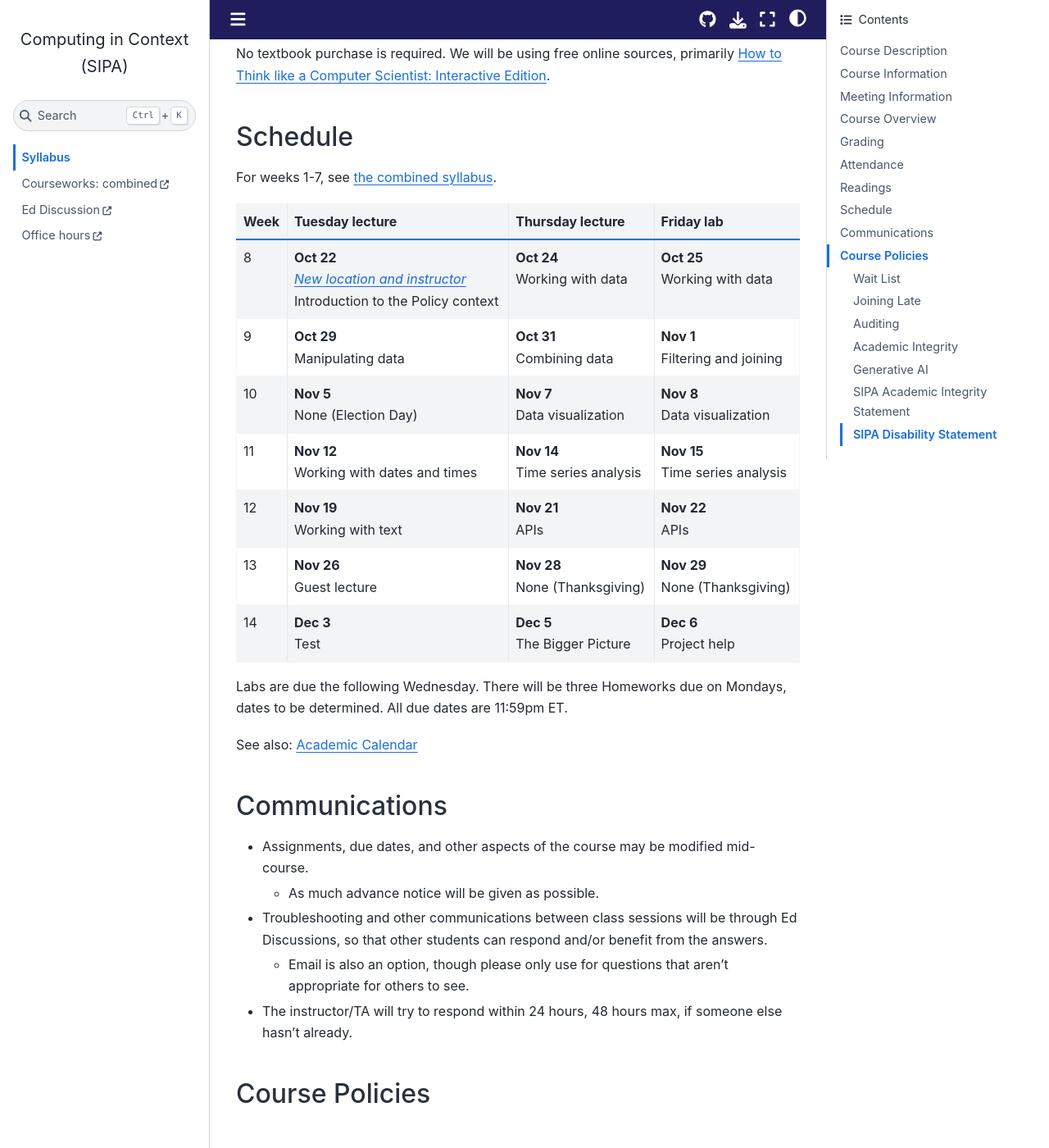
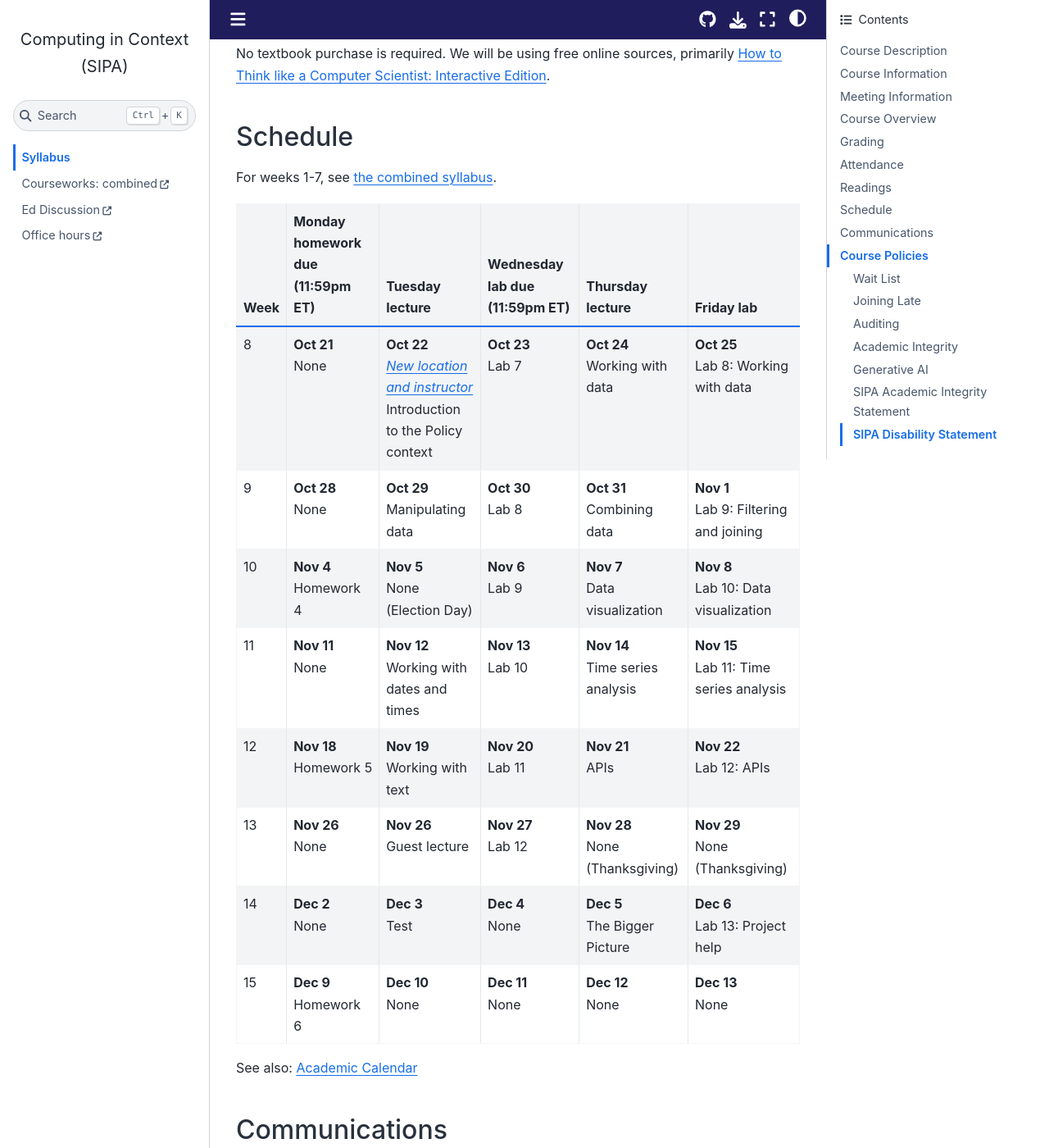
Before and after one commit to afeld/computing-in-context, a Jupyter Book: the page built from index.md, in a window 1280 px wide and 1400 px high, scrolled down 4093 px. Shown: the whole window at 82% size. Built offline with Jupyter Book 1.0.4 settings and Sphinx 7.4.7 and the Sphinx Book theme 1.1.4, drawn with Linux system fonts in a browser that asks for light colours.

Commit message:
fill out the schedule

```diff
--- a/index.md
+++ b/index.md
@@ -116,17 +116,16 @@ Homework due (Monday) |
 **Dec 2**             |
 -->
 
-| Week | Tuesday lecture                                                                                             | Thursday lecture                    | Friday lab                          |
-| ---- | ----------------------------------------------------------------------------------------------------------- | ----------------------------------- | ----------------------------------- |
-| 8    | **Oct 22**<br/>[_New location and instructor_](#meeting-information)<br/>Introduction to the Policy context | **Oct 24**<br/>Working with data    | **Oct 25**<br/>Working with data    |
-| 9    | **Oct 29**<br/>Manipulating data                                                                            | **Oct 31**<br/>Combining data       | **Nov 1**<br/>Filtering and joining |
-| 10   | **Nov 5**<br/>None (Election Day)                                                                           | **Nov 7**<br/>Data visualization    | **Nov 8**<br/>Data visualization    |
-| 11   | **Nov 12**<br/>Working with dates and times                                                                 | **Nov 14**<br/>Time series analysis | **Nov 15**<br/>Time series analysis |
-| 12   | **Nov 19**<br/>Working with text                                                                            | **Nov 21**<br/>APIs                 | **Nov 22**<br/>APIs                 |
-| 13   | **Nov 26**<br/>Guest lecture                                                                                | **Nov 28**<br/>None (Thanksgiving)  | **Nov 29**<br/>None (Thanksgiving)  |
-| 14   | **Dec 3**<br/>Test                                                                                          | **Dec 5**<br/>The Bigger Picture    | **Dec 6**<br/>Project help          |
-
-Labs are due the following Wednesday. There will be three Homeworks due on Mondays, dates to be determined. All due dates are 11:59pm ET.
+| Week | Monday homework due (11:59pm ET) | Tuesday lecture                                                                                             | Wednesday lab due (11:59pm ET) | Thursday lecture                    | Friday lab                                  |
+| ---- | -------------------------------- | ----------------------------------------------------------------------------------------------------------- | ------------------------------ | ----------------------------------- | ------------------------------------------- |
+| 8    | **Oct 21**<br/>None              | **Oct 22**<br/>[_New location and instructor_](#meeting-information)<br/>Introduction to the Policy context | **Oct 23**<br/>Lab 7           | **Oct 24**<br/>Working with data    | **Oct 25**<br/>Lab 8: Working with data     |
+| 9    | **Oct 28**<br/>None              | **Oct 29**<br/>Manipulating data                                                                            | **Oct 30**<br/>Lab 8           | **Oct 31**<br/>Combining data       | **Nov 1**<br/>Lab 9: Filtering and joining  |
+| 10   | **Nov 4**<br/>Homework 4         | **Nov 5**<br/>None (Election Day)                                                                           | **Nov 6**<br/>Lab 9            | **Nov 7**<br/>Data visualization    | **Nov 8**<br/>Lab 10: Data visualization    |
+| 11   | **Nov 11**<br/>None              | **Nov 12**<br/>Working with dates and times                                                                 | **Nov 13**<br/>Lab 10          | **Nov 14**<br/>Time series analysis | **Nov 15**<br/>Lab 11: Time series analysis |
+| 12   | **Nov 18**<br/>Homework 5        | **Nov 19**<br/>Working with text                                                                            | **Nov 20**<br/>Lab 11          | **Nov 21**<br/>APIs                 | **Nov 22**<br/>Lab 12: APIs                 |
+| 13   | **Nov 26**<br/>None              | **Nov 26**<br/>Guest lecture                                                                                | **Nov 27**<br/>Lab 12          | **Nov 28**<br/>None (Thanksgiving)  | **Nov 29**<br/>None (Thanksgiving)          |
+| 14   | **Dec 2**<br/>None               | **Dec 3**<br/>Test                                                                                          | **Dec 4**<br/>None             | **Dec 5**<br/>The Bigger Picture    | **Dec 6**<br/>Lab 13: Project help          |
+| 15   | **Dec 9**<br/>Homework 6         | **Dec 10**<br/>None                                                                                         | **Dec 11**<br/>None            | **Dec 12**<br/>None                 | **Dec 13**<br/>None                         |
 
 See also: [Academic Calendar](https://www.registrar.columbia.edu/event/academic-calendar?acfy=49&acterm=6&acschool=18&keys=&field_event_type1_tid%5B%5D=21&field_event_type1_tid%5B%5D=22&field_event_type1_tid%5B%5D=23)
 
```
